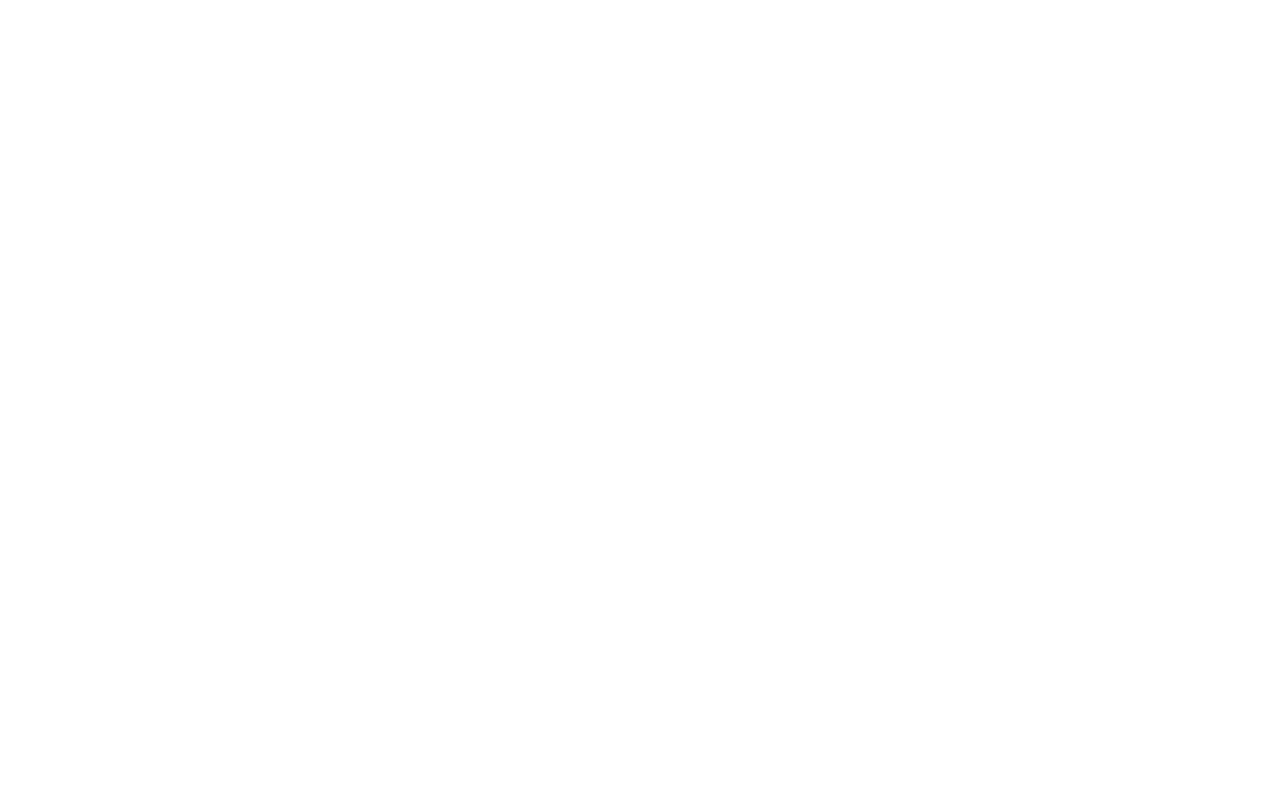
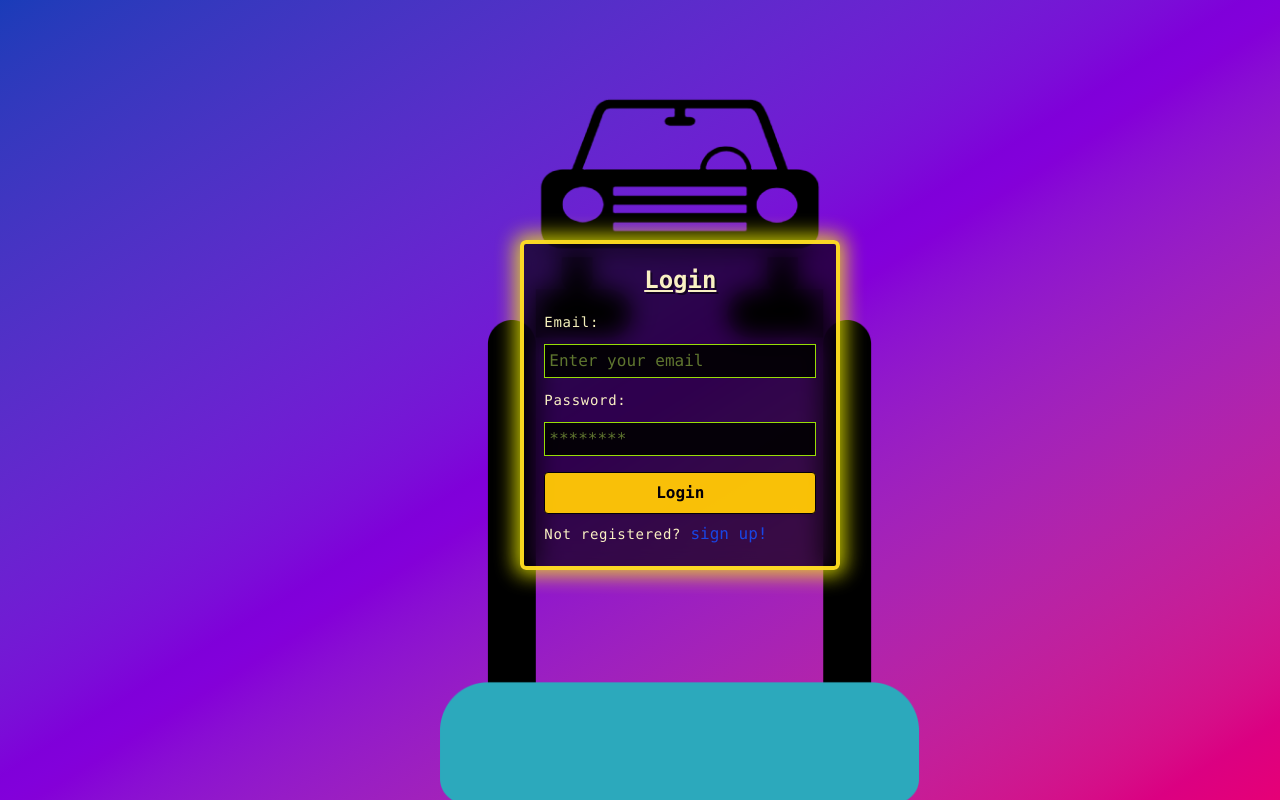
Before and after one commit to qeed97/fix-my-car, a React (Vite) app in the folder frontend/: page /login in a window 1280 px wide. Before the commit this address had no page. Built offline with nearby package versions, Linux system fonts and the light colour scheme.

Commit message:
login page created

```diff
--- a/frontend/src/App.jsx
+++ b/frontend/src/App.jsx
@@ -4,6 +4,7 @@
 import './style.css';
 import MainPage from "./pages/mainPage/MainPage.jsx";
 import RegisterPage from "./pages/registerPage/RegisterPage.jsx";
+import LoginPage from "./pages/loginPage/LoginPage.jsx";
 import {Toaster} from "react-hot-toast";
 
 export default function App() {
@@ -21,6 +22,7 @@
           <Routes>
             <Route path="/" element={<MainPage searchProblem={searchProblem} normalProblem={normalProblem} setsearchProblem={setsearchProblem} setNormalProblem={setNormalProblem} /*setUserLoginCookies={setUserLoginCookies}*/ />}/>
             <Route path="/register" element={<RegisterPage setUserLoginCookies={setUserLoginCookies}/>}/>
+            <Route path="/login" element={<LoginPage setUserLoginCookies={setUserLoginCookies}/>}/>
           </Routes>
           <Toaster/>
         </BrowserRouter>
--- /dev/null
+++ b/frontend/src/pages/loginPage/LoginPage.jsx
@@ -0,0 +1,146 @@
+import React, {useEffect, useState} from 'react';
+import {Link, useNavigate} from "react-router-dom";
+import {useCookies} from "react-cookie";
+import {toast} from "react-hot-toast";
+import car from "../../assets/CAR.png";
+import lift from "../../assets/LIFT.png";
+
+export default function LoginPage({setUserLoginCookies}) {
+    const [carLifted, setCarLifted] = useState(false);
+    const navigate = useNavigate();
+    const [userDetails, setUserDetails] = React.useState({
+        email: null,
+        password: null,
+    });
+    const [cookies] = useCookies(['user']);
+    const showErrorToast = (message) => toast.error(message);
+    const showSuccessToast = (message) => toast.success(message);
+
+    useEffect(() => {
+        if (cookies.user) {
+            navigate('/');
+        }
+    }, [cookies]);
+
+    useEffect(() => {
+        const timer = setTimeout(() => {
+            setCarLifted(true);
+        }, 2500);
+
+        return () => clearTimeout(timer);
+    }, []);
+
+    const handleLoginRequest = async () => {
+        const response = await fetch('/api/Users/login', {
+            method: 'POST',
+            headers: {
+                'Content-Type': 'application/json',
+            },
+            body: JSON.stringify(userDetails),
+        });
+        return await response.json();
+    }
+
+    const handleLogin = async (event) => {
+        event.preventDefault();
+
+        if(userDetails.password.match(/([a-z?'!0-9])/gi).join('') ===
+            userDetails.password
+        ) {
+            try {
+                const data = await handleLoginRequest();
+                if (data.message) {
+                    showErrorToast(data.message);
+                    return;
+                }
+                setUserLoginCookies(data);
+                showSuccessToast('Successfully logged in!');
+
+            } catch (e) {
+                console.error(e);
+                showErrorToast('invalid Credentials');
+            }
+        } else {
+            showErrorToast('Invalid Credentials');
+        }
+    }
+
+    const handlePasswordChange = (event) => {
+        setUserDetails({
+            ...userDetails,
+            password: event.target.value,
+        });
+    }
+
+    const handleEmailChange = (event) => {
+        setUserDetails({
+            ...userDetails,
+            email: event.target.value,
+        })
+    }
+
+    return (
+        <div className="relative flex justify-center items-start min-h-screen bg-gradient-to-br from-blue-800 via-purple-700 to-pink-600 text-yellow-100 font-mono p-10 overflow-hidden">
+
+            <img
+                src={car}
+                alt="car"
+                className={`absolute w-120 transition-all duration-2000 ease-in-out ${carLifted ? 'top-24' : 'top-[50%]'} z-10`}
+                style={{ left: '34.4%' }}
+            />
+
+            <img
+                src={lift}
+                alt="lift"
+                className="absolute w-120 bottom-0 z-0"
+                style={{ left: '34.4%' }}
+            />
+
+            <div className={'absolute w-120 top-[30%] h-auto flex justify-center items-center'}
+                 style={{ left: '34.4%'}}>
+                <form
+                    className={`relative w-80 top-[30%] z-20 bg-[#000000aa] backdrop-blur-md border-4 border-yellow-300 p-5 rounded-md shadow-[0_0_20px_5px_rgba(255,255,0,0.8)] transition-opacity duration-4000 ${
+                        carLifted ? 'opacity-100' : 'opacity-0 pointer-events-none'
+                    }`}
+                >
+                    <h5 className="text-2xl font-bold underline mb-4 text-center drop-shadow-[2px_2px_0_rgba(0,0,0,0.6)]">
+                        Login
+                    </h5>
+                    <div className="flex flex-col gap-3">
+                        <label className="text-sm tracking-wider">Email:</label>
+                        <input
+                            onChange={handleEmailChange}
+                            type="email"
+                            required
+                            placeholder="Enter your email"
+                            className="bg-black text-lime-300 border border-lime-400 p-1"
+                        />
+                        <label className="text-sm tracking-wider">Password:</label>
+                        <input
+                            onChange={handlePasswordChange}
+                            type="password"
+                            required
+                            placeholder="********"
+                            className="bg-black text-lime-300 border border-lime-400 p-1"
+                        />
+                    </div>
+                    <button
+                        onClick={handleLogin}
+                        className="w-full mt-4 bg-yellow-400 text-black font-extrabold py-2 rounded hover:bg-yellow-200 shadow-md border border-black"
+                    >
+                        Login
+                    </button>
+                    <div className='mt-2'>
+                      <span className='text-sm tracking-wider'>
+                        {' '}
+                          Not registered?{' '}
+                      </span>
+                        <Link to='/register' className='font-medium text-blue-700'>
+                            sign up!
+                        </Link>
+                    </div>
+                </form>
+            </div>
+        </div>
+    );
+}
--- a/frontend/src/pages/registerPage/RegisterPage.jsx
+++ b/frontend/src/pages/registerPage/RegisterPage.jsx
@@ -2,7 +2,7 @@
 import car from '../../assets/CAR.png'
 import lift from '../../assets/LIFT.png'
 import {useEffect, useState} from 'react'
-import {useNavigate} from "react-router-dom";
+import {Link, useNavigate} from "react-router-dom";
 import {useCookies} from "react-cookie";
 import {toast} from 'react-hot-toast';
 
@@ -134,6 +134,15 @@
                 >
                     Register
                 </button>
+                <div className='mt-2'>
+                      <span className='text-sm tracking-wider'>
+                        {' '}
+                          Already have an account?{' '}
+                      </span>
+                    <Link to='/login' className='font-medium text-blue-700'>
+                        Login!
+                    </Link>
+                </div>
             </form>
             </div>
         </div>
```
